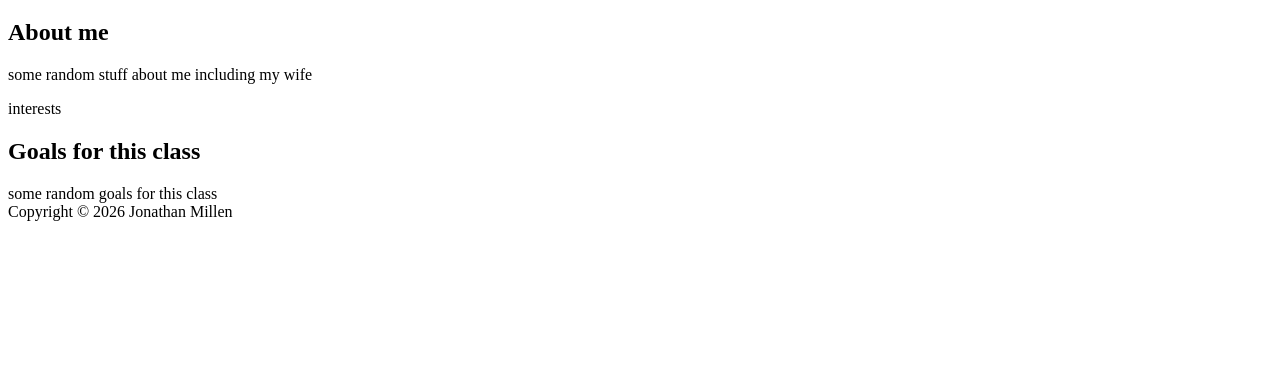
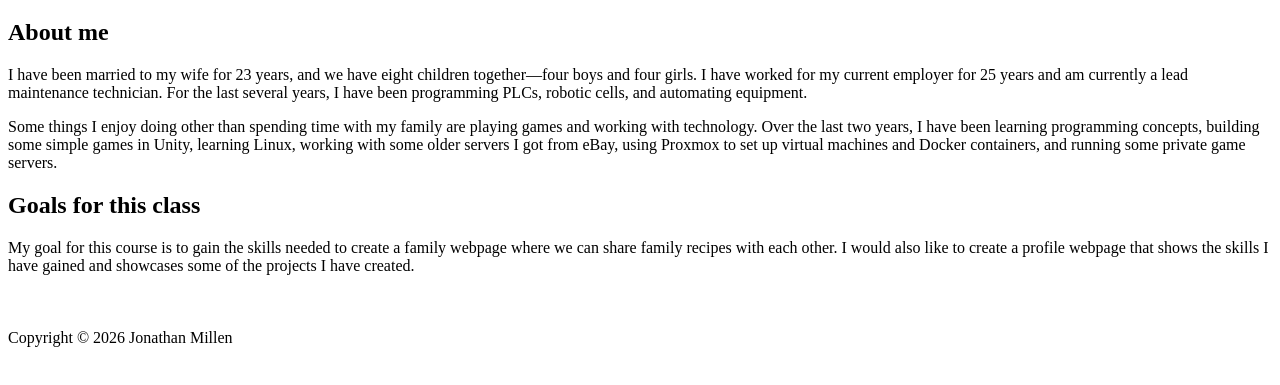
Before and after one commit to JonathanMillen/Jonathan_Millen_HTMLCSS_Fa26, a plain HTML site: page week1_assignment/index.html in a window 1280 px wide. Shown: the part 61-446 px from the top of the page. Drawn offline with Linux system fonts and the light colour scheme.

Commit message:
week1final

```diff
--- a/week1_assignment/index.html
+++ b/week1_assignment/index.html
@@ -15,11 +15,15 @@
                 </h2>
 
                 <p>
-                    some random stuff about me including my wife
-                </p>
+                   I have been married to my wife for 23 years, and we have eight children together—four boys and four girls.
+                   I have worked for my current employer for 25 years and am currently a lead maintenance technician.
+                   For the last several years, I have been programming PLCs, robotic cells, and automating equipment.
 
                 <p>
-                    interests
+                    Some things I enjoy doing other than spending time with my family are playing games and working with technology.
+                    Over the last two years, I have been learning programming concepts, building some simple games in Unity,
+                    learning Linux, working with some older servers I got from eBay, using Proxmox to set up virtual machines and Docker containers,
+                    and running some private game servers.
                 </p>
             </section>
 
@@ -27,10 +31,15 @@
                 <h2>
                     Goals for this class
                 </h2>
-                   some random goals for this class
+                   My goal for this course is to gain the skills needed to create a family
+                   webpage where we can share family recipes with each other.
+                   I would also like to create a profile webpage that shows the skills
+                   I have gained and showcases some of the projects I have created.
 
             </section>
-
+            <br>
+            <br>
+            <br>
         </main>
 
         <footer>
```
